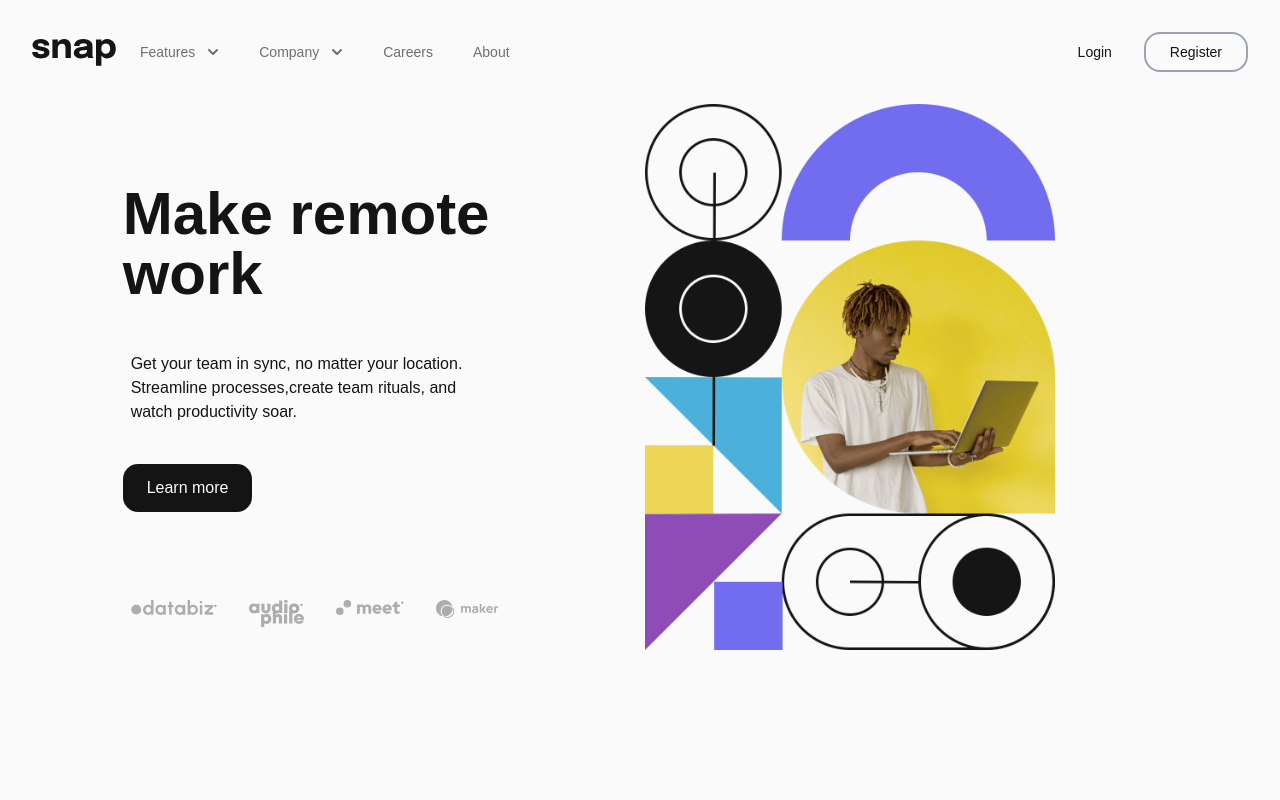
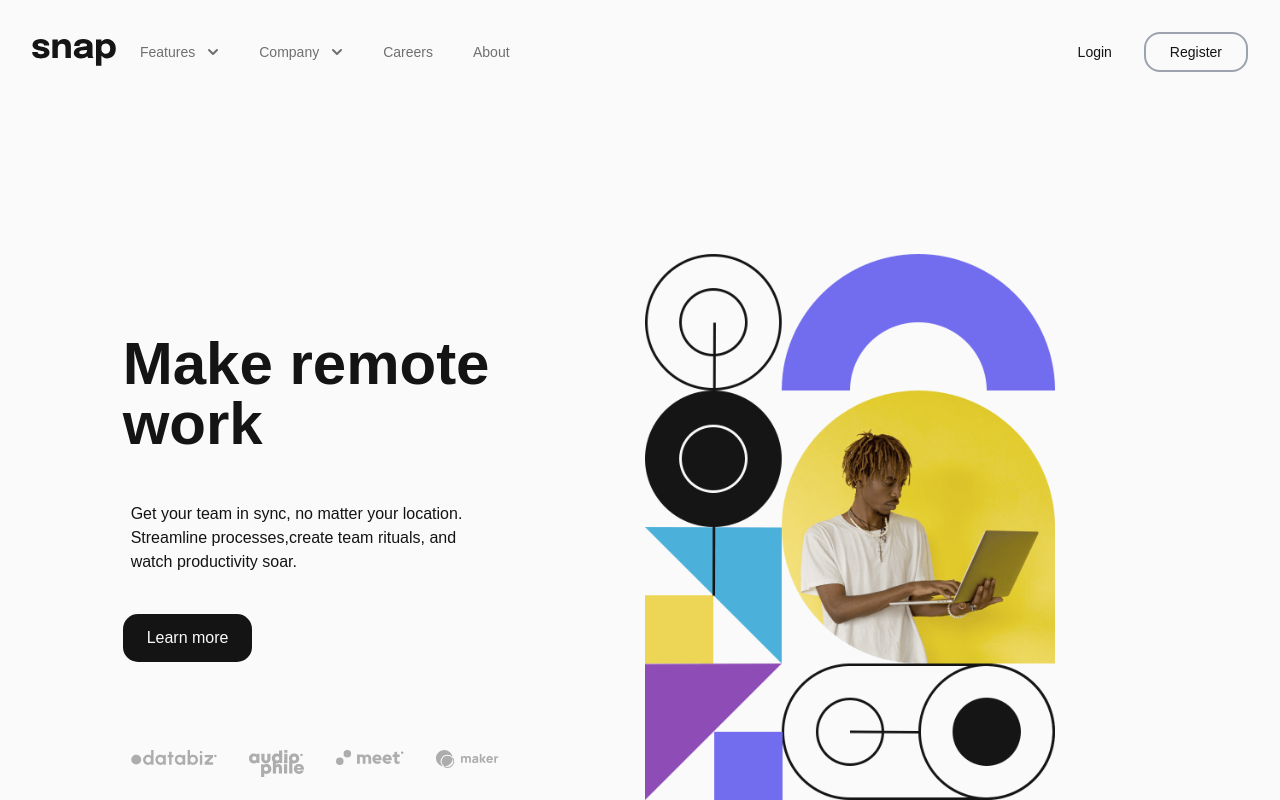
Before and after one commit to mosesfawole/snap, a React (Create React App) app: page / in a window 1280 px wide. Built offline with nearby package versions, Linux system fonts and the light colour scheme.

Commit message:
fi nal deploy

```diff
--- a/src/Home.jsx
+++ b/src/Home.jsx
@@ -4,7 +4,7 @@ import Main from "./components/Main";
 
 const Home = () => {
   return (
-    <div className="">
+    <div className="wrapper">
       <Header />
 
       <Main />
--- a/src/index.css
+++ b/src/index.css
@@ -72,3 +72,10 @@ body {
     width: 100%;
   }
 }
+
+.wrapper {
+  display: flex;
+  flex-direction: column;
+  height: 100vh;
+  justify-content: space-between;
+}
```
